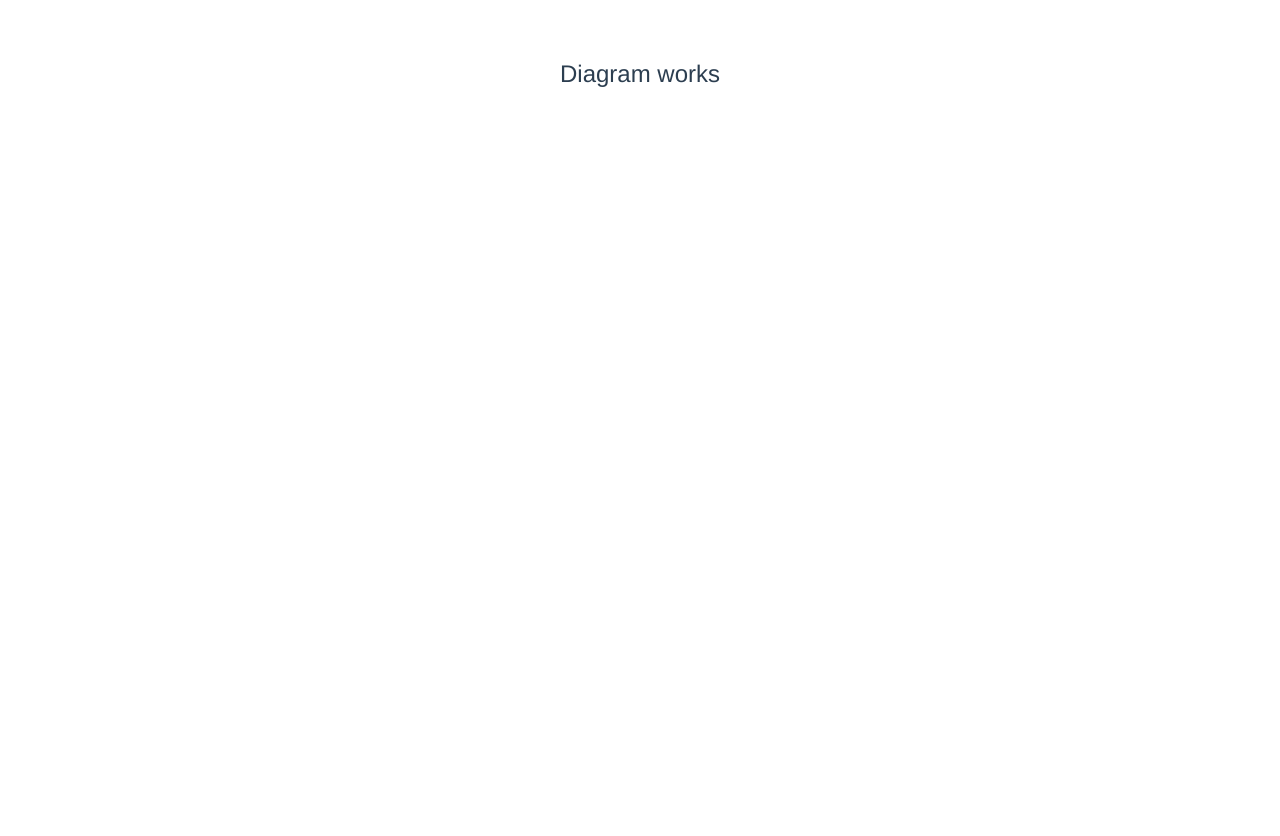
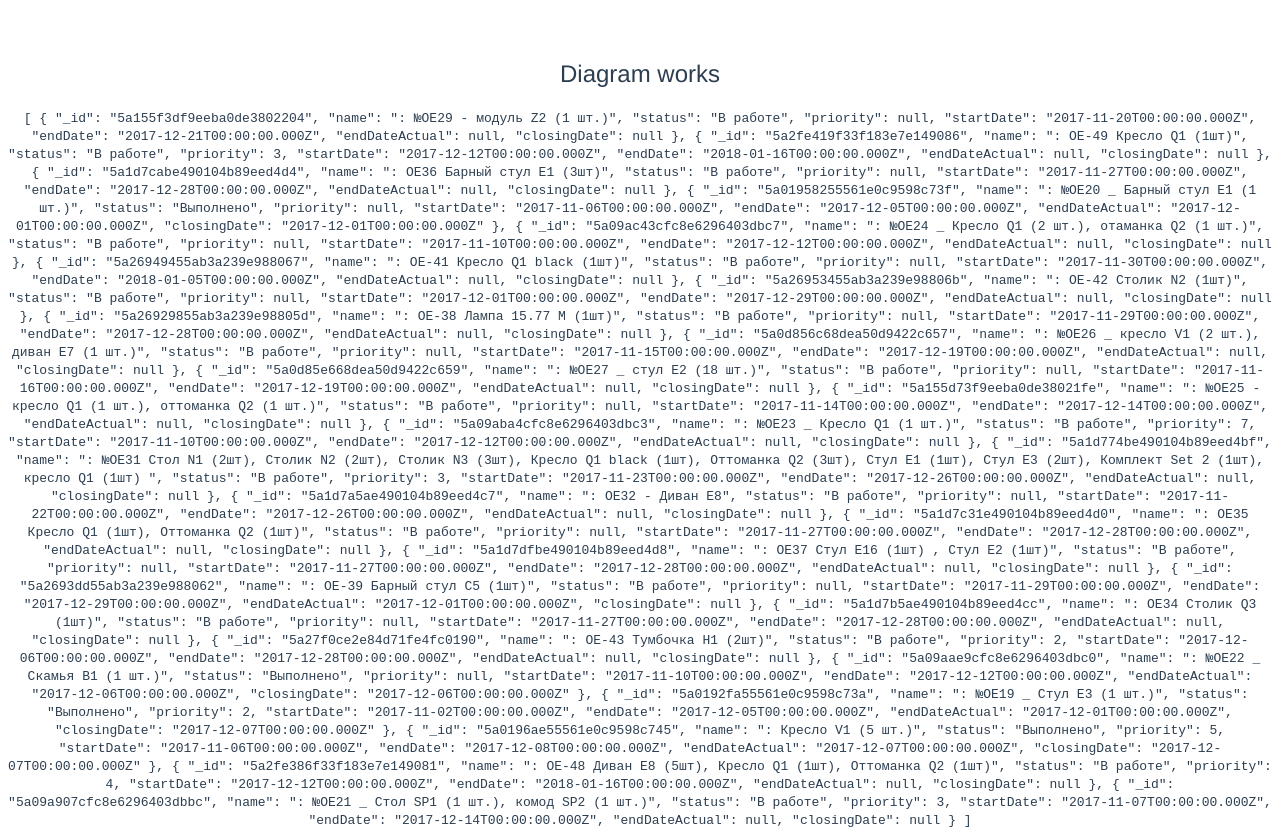
Before and after one commit to bluebirrrrd/deals-diagram, a Vue app: page / in a window 1280 px wide. Before the commit the page ends 800 px from the top, so only its background shows below. Built offline with nearby package versions, Linux system fonts and the light colour scheme.

Commit message:
pass deals to DealsComponent

```diff
--- a/src/App.vue
+++ b/src/App.vue
@@ -1,16 +1,22 @@
 <template>
   <div id="app">
-    <DealsDiagram/>
+    <DealsDiagram :deals="deals"/>
   </div>
 </template>
 
 <script>
 import DealsDiagram from './components/DealsDiagram'
+import deals from './data/deals'
 
 export default {
   name: 'app',
   components: {
     DealsDiagram,
+  },
+  data() {
+    return {
+      deals,
+    }
   },
 }
 </script>
--- a/src/components/DealsDiagram.vue
+++ b/src/components/DealsDiagram.vue
@@ -1,12 +1,16 @@
 <template>
   <div class="diagram">
     <h2>{{ msg }}</h2>
+    <code>
+      {{ deals | json }}
+    </code>
   </div>
 </template>
 
 <script>
 export default {
   name: 'DealsDiagram',
+  props: ['deals'],
   data() {
     return {
       msg: 'Diagram works',
```
